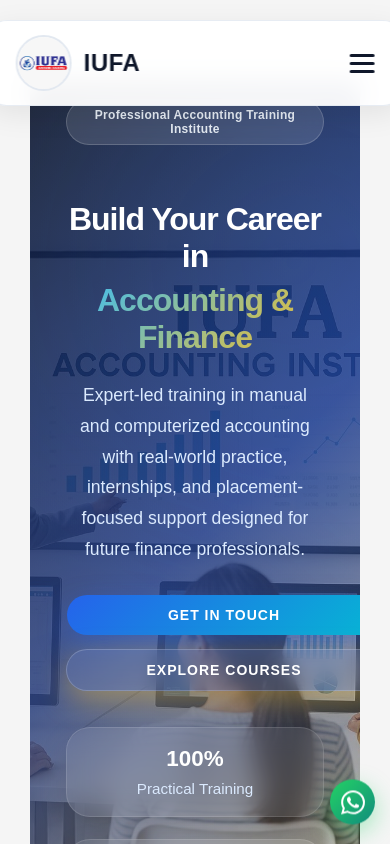
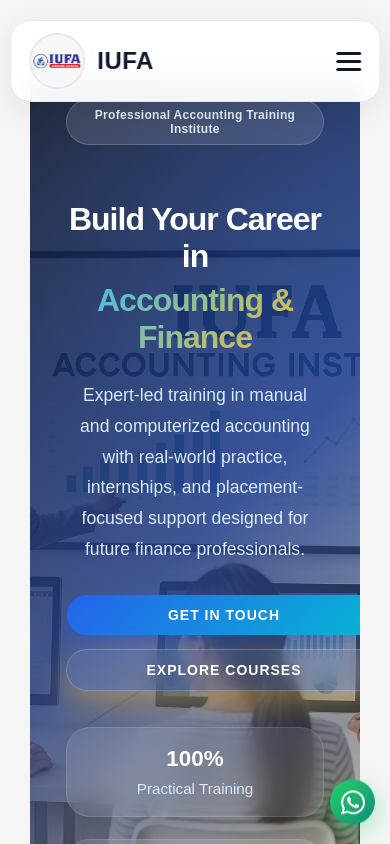
Before and after one commit to Jishad07/IUFA_Website, a React (Vite) app: page / in a window 390 px wide. Shown: the top 844 px of the page. Built offline with nearby package versions, Linux system fonts and the light colour scheme.

Commit message:
Navbar finished and responsive

```diff
--- a/src/App.css
+++ b/src/App.css
@@ -82,21 +82,25 @@
 /* DRAWER */
 .drawer {
   position: fixed;
-  top: 0;
+  top:90px ;
   right: -100%;
-  width: 75%;
-  height: 100%;
+  width: 260px;
+   max-width: 80%;
+  height: 30%;
   background: white;
-  padding: 30px 20px;
+  backdrop-filter: blur(12px);
+  padding: 20px;
   display: flex;
   flex-direction: column;
-  gap: 20px;
-  transition: 0.3s;
+  gap: 16px;
+   border-radius: 20px;
+   box-shadow: 0 10px 30px rgba(0,0,0,0.1);
+  transition: 0.3s ease;
   z-index: 999;
 }
 
 .drawer.open {
-  right: 0;
+  right: 16px;
 }
 
 .drawer a {
@@ -132,6 +136,11 @@
 
   .hamburger {
     display: flex;
+  }
+
+  .navbar {
+    padding: 12px 18px;
+    width: 85%;
   }
 }
 
--- a/src/components/Navbar.jsx
+++ b/src/components/Navbar.jsx
@@ -1,7 +1,10 @@
+
+
 
 
 
 // import React, { useState } from "react";
+// import "../App.css";
 // import logo from "../assets/images/iufa_logo.jpeg";
 
 // export default function Navbar() {
@@ -9,168 +12,50 @@
 
 //   return (
 //     <>
-//       <nav style={styles.navbar}>
-//       {/* <nav className="navbar"> */}
+//       <nav className="navbar">
 //         {/* Logo */}
-//         <div style={styles.logoContainer}>
-//           <img src={logo} alt="IUFA Logo" style={styles.logo} />
-//           <h2 style={styles.brand}>IUFA</h2>
+//         <div className="logoContainer">
+//           <img src={logo} alt="IUFA Logo" className="logo" />
+//           <h2 className="brand">IUFA</h2>
 //         </div>
 
 //         {/* Desktop Menu */}
-//         <div style={styles.desktopMenu}>
-//           <a href="#who" style={styles.link}>Who Are We</a>
-//           <a href="#about" style={styles.link}>About Us</a>
-//           <a href="#courses" style={styles.link}>Courses</a>
-//           <a href="#resources" style={styles.link}>Resources</a>
-//           <a href="#contact" style={styles.link}>Contact Us</a>
-//           <a href="#contact" style={styles.button}>Get In Touch</a>
+//         <div className="desktopMenu">
+//           <a href="#who" className="link">Who Are We</a>
+//           <a href="#about" className="link">About Us</a>
+//           <a href="#courses" className="link">Courses</a>
+//           <a href="#resources" className="link">Resources</a>
+//           <a href="#contact" className="link">Contact Us</a>
+//           <a href="#contact" className="button">Get In Touch</a>
 //         </div>
 
-//         {/* Mobile Hamburger */}
-//         <div
-//           style={styles.hamburger}
-//           onClick={() => setMenuOpen(!menuOpen)}
-//         >
-//           <div style={styles.bar}></div>
-//           <div style={styles.bar}></div>
-//           <div style={styles.bar}></div>
+//         {/* Hamburger */}
+//         <div className="hamburger" onClick={() => setMenuOpen(!menuOpen)}>
+//           <span></span>
+//           <span></span>
+//           <span></span>
 //         </div>
 //       </nav>
 
-//       {/* Mobile Menu */}
+//       {/* Overlay */}
 //       {menuOpen && (
-//         <div style={styles.mobileMenu}>
-//           <a href="#who" style={styles.mobileLink} onClick={() => setMenuOpen(false)}>Who Are We</a>
-//           <a href="#about" style={styles.mobileLink} onClick={() => setMenuOpen(false)}>About Us</a>
-//           <a href="#courses" style={styles.mobileLink} onClick={() => setMenuOpen(false)}>Courses</a>
-//           <a href="#resources" style={styles.mobileLink} onClick={() => setMenuOpen(false)}>Resources</a>
-//           <a href="#contact" style={styles.mobileLink} onClick={() => setMenuOpen(false)}>Contact Us</a>
-//           <a href="#contact" style={styles.mobileButton} onClick={() => setMenuOpen(false)}>Get In Touch</a>
-//         </div>
+//         <div className="overlay" onClick={() => setMenuOpen(false)}></div>
 //       )}
+
+//       {/* Drawer */}
+//       <div className={`drawer ${menuOpen ? "open" : ""}`}>
+//         <a href="#who" onClick={() => setMenuOpen(false)}>Who Are We</a>
+//         <a href="#about" onClick={() => setMenuOpen(false)}>About Us</a>
+//         <a href="#courses" onClick={() => setMenuOpen(false)}>Courses</a>
+//         <a href="#resources" onClick={() => setMenuOpen(false)}>Resources</a>
+//         <a href="#contact" onClick={() => setMenuOpen(false)}>Contact Us</a>
+//         <a href="#contact" className="drawerBtn" onClick={() => setMenuOpen(false)}>
+//           Get In Touch
+//         </a>
+//       </div>
 //     </>
 //   );
 // }
-
-// const styles = {
-//   navbar: {
-//     position: "fixed",
-//     top: "20px",
-//     left: "50%",
-//     transform: "translateX(-50%)",
-//     width: "92%",
-//     maxWidth: "1200px",
-//     background: "rgba(255, 255, 255, 0.95)",
-//     backdropFilter: "blur(12px)",
-//     WebkitBackdropFilter: "blur(12px)",
-//     borderRadius: "20px",
-//     padding: "14px 28px",
-//     display: "flex",
-//     justifyContent: "space-between",
-//     alignItems: "center",
-//     boxShadow: "0 8px 30px rgba(0,0,0,0.08)",
-//     zIndex: 1000,
-//     border: "1px solid rgba(226, 232, 240, 0.8)",
-//   },
-
-//   logoContainer: {
-//     display: "flex",
-//     alignItems: "center",
-//     gap: "12px",
-//   },
-
-//   logo: {
-//     width: "52px",
-//     height: "52px",
-//     borderRadius: "50%",
-//     objectFit: "cover",
-//     border: "2px solid #e2e8f0",
-//   },
-
-//   brand: {
-//     margin: 0,
-//     color: "#0f172a",
-//     fontSize: "24px",
-//     fontWeight: "700",
-//     letterSpacing: "0.5px",
-//   },
-
-//   desktopMenu: {
-//     display: "flex",
-//     alignItems: "center",
-//     gap: "22px",
-//   },
-
-//   link: {
-//     color: "#334155",
-//     textDecoration: "none",
-//     fontSize: "15px",
-//     fontWeight: "500",
-//     transition: "0.3s ease",
-//   },
-
-//   button: {
-//     background: "linear-gradient(135deg, #2563eb, #06b6d4)",
-//     color: "#fff",
-//     padding: "12px 20px",
-//     borderRadius: "999px",
-//     textDecoration: "none",
-//     fontWeight: "600",
-//     fontSize: "14px",
-//     boxShadow: "0 6px 20px rgba(37, 99, 235, 0.25)",
-//   },
-
-//   hamburger: {
-//     display: "none",
-//     flexDirection: "column",
-//     gap: "5px",
-//     cursor: "pointer",
-//   },
-
-//   bar: {
-//     width: "25px",
-//     height: "3px",
-//     backgroundColor: "#0f172a",
-//     borderRadius: "10px",
-//   },
-
-//   mobileMenu: {
-//     position: "fixed",
-//     top: "95px",
-//     left: "50%",
-//     transform: "translateX(-50%)",
-//     width: "92%",
-//     background: "#ffffff",
-//     borderRadius: "20px",
-//     boxShadow: "0 10px 30px rgba(0,0,0,0.08)",
-//     padding: "20px",
-//     display: "flex",
-//     flexDirection: "column",
-//     gap: "16px",
-//     zIndex: 999,
-//   },
-
-//   mobileLink: {
-//     textDecoration: "none",
-//     color: "#334155",
-//     fontSize: "16px",
-//     fontWeight: "500",
-//   },
-
-//   mobileButton: {
-//     background: "linear-gradient(135deg, #2563eb, #06b6d4)",
-//     color: "#fff",
-//     padding: "12px 18px",
-//     borderRadius: "999px",
-//     textDecoration: "none",
-//     fontWeight: "600",
-//     textAlign: "center",
-//   },
-// };
-
-
-
 
 import React, { useState } from "react";
 import "../App.css";
@@ -199,10 +84,17 @@ export default function Navbar() {
         </div>
 
         {/* Hamburger */}
-        <div className="hamburger" onClick={() => setMenuOpen(true)}>
-          <span></span>
-          <span></span>
-          <span></span>
+        <div
+          className="hamburger"
+          onClick={() => setMenuOpen(!menuOpen)}
+        >
+          {menuOpen ? "✖" : (
+            <>
+              <span></span>
+              <span></span>
+              <span></span>
+            </>
+          )}
         </div>
       </nav>
 
@@ -218,7 +110,12 @@ export default function Navbar() {
         <a href="#courses" onClick={() => setMenuOpen(false)}>Courses</a>
         <a href="#resources" onClick={() => setMenuOpen(false)}>Resources</a>
         <a href="#contact" onClick={() => setMenuOpen(false)}>Contact Us</a>
-        <a href="#contact" className="drawerBtn" onClick={() => setMenuOpen(false)}>
+
+        <a
+          href="#contact"
+          className="drawerBtn"
+          onClick={() => setMenuOpen(false)}
+        >
           Get In Touch
         </a>
       </div>
```
